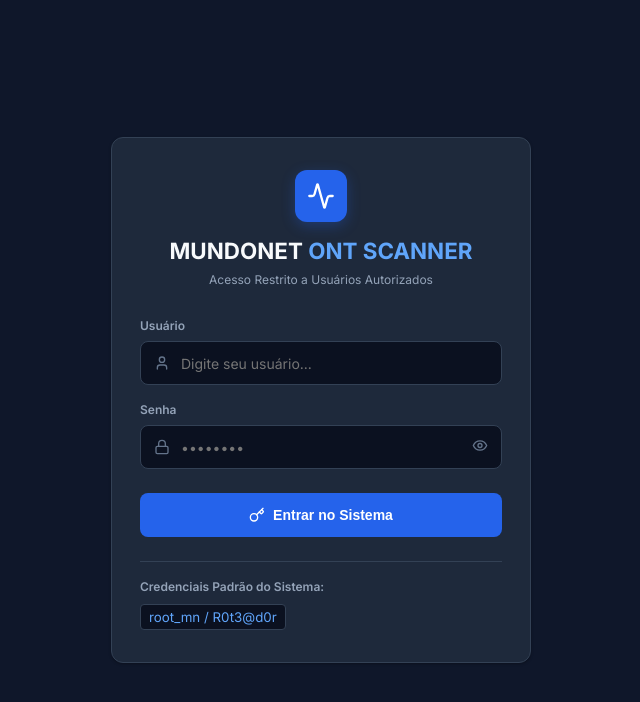
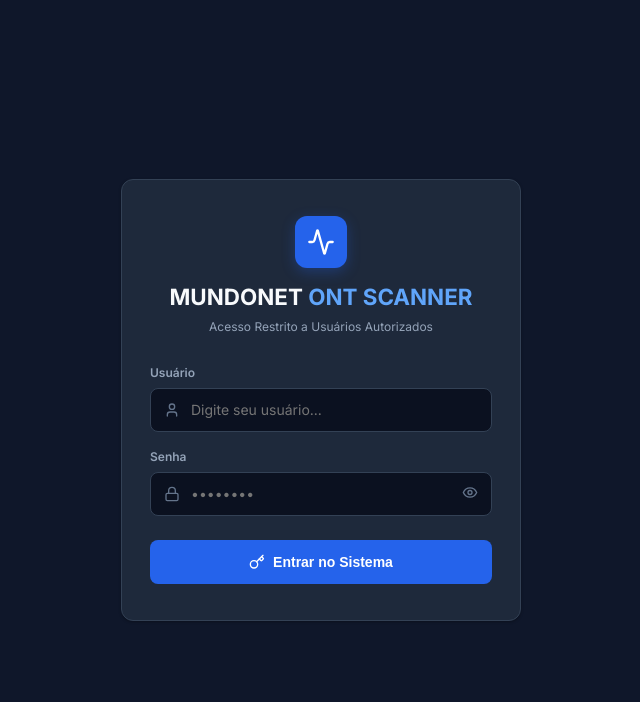
Before and after one commit to mundonetprovedor/onuscanner, a React (Vite) app: page / in a window 1280 px wide. Shown: the top 702 px of the page, without its empty margins (319-959 px from the left). Built offline with nearby package versions, Linux system fonts and the light colour scheme.

Commit message:
fix: Remove password hint from login screen

```diff
--- a/src/client/components/LoginScreen.tsx
+++ b/src/client/components/LoginScreen.tsx
@@ -40,11 +40,6 @@ export const LoginScreen: React.FC<LoginScreenProps> = ({ onLoginSuccess }) => {
     }
   };
 
-  const handleQuickLogin = (u: string, p: string) => {
-    setUsername(u);
-    setPassword(p);
-  };
-
   return (
     <div style={{
       minHeight: '100vh',
@@ -54,7 +49,7 @@ export const LoginScreen: React.FC<LoginScreenProps> = ({ onLoginSuccess }) => {
       backgroundColor: 'var(--color-canvas)',
       padding: '20px',
     }}>
-      <div className="b2b-card" style={{ width: '100%', maxWidth: '420px', padding: '32px 28px' }}>
+      <div className="b2b-card" style={{ width: '100%', maxWidth: '400px', padding: '36px 28px' }}>
 
         {/* Header Branding */}
         <div style={{ textAlign: 'center', marginBottom: '28px' }}>
@@ -157,22 +152,6 @@ export const LoginScreen: React.FC<LoginScreenProps> = ({ onLoginSuccess }) => {
           </button>
         </form>
 
-        {/* Quick Credentials Info Box */}
-        <div style={{ marginTop: '24px', paddingTop: '16px', borderTop: '1px solid var(--color-border)', fontSize: '12px', color: 'var(--color-text-muted)' }}>
-          <div style={{ fontWeight: 600, color: 'var(--color-text-secondary)', marginBottom: '8px' }}>
-            Credenciais Padrão do Sistema:
-          </div>
-          <div style={{ display: 'flex', gap: '8px', flexWrap: 'wrap' }}>
-            <button
-              type="button"
-              onClick={() => handleQuickLogin('root_mn', 'R0t3@d0r')}
-              style={{ background: '#0b1120', border: '1px solid var(--color-border)', padding: '4px 8px', borderRadius: '4px', color: '#60a5fa', cursor: 'pointer', fontFamily: 'var(--font-mono)' }}
-            >
-              root_mn / R0t3@d0r
-            </button>
-          </div>
-        </div>
-
       </div>
     </div>
   );
```
